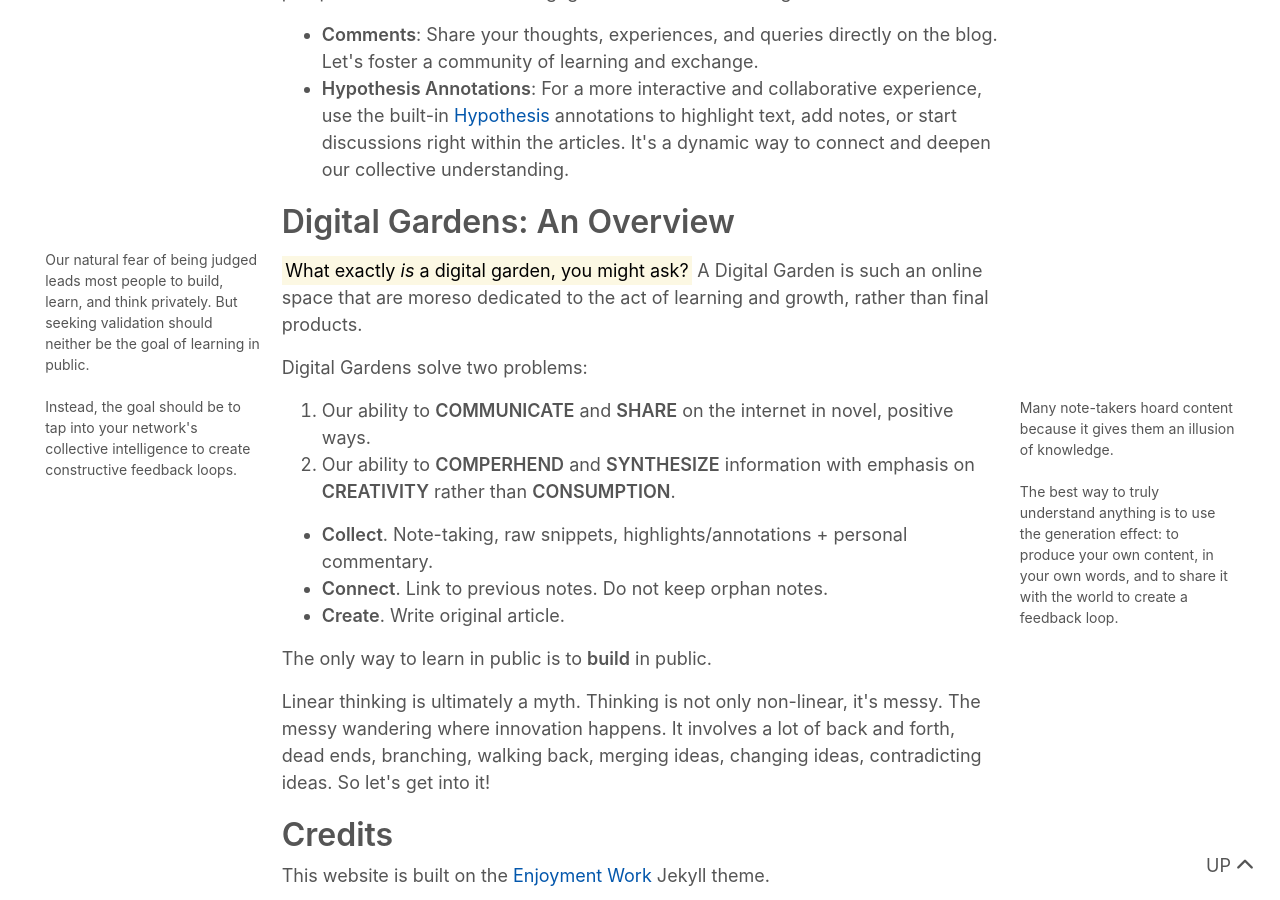
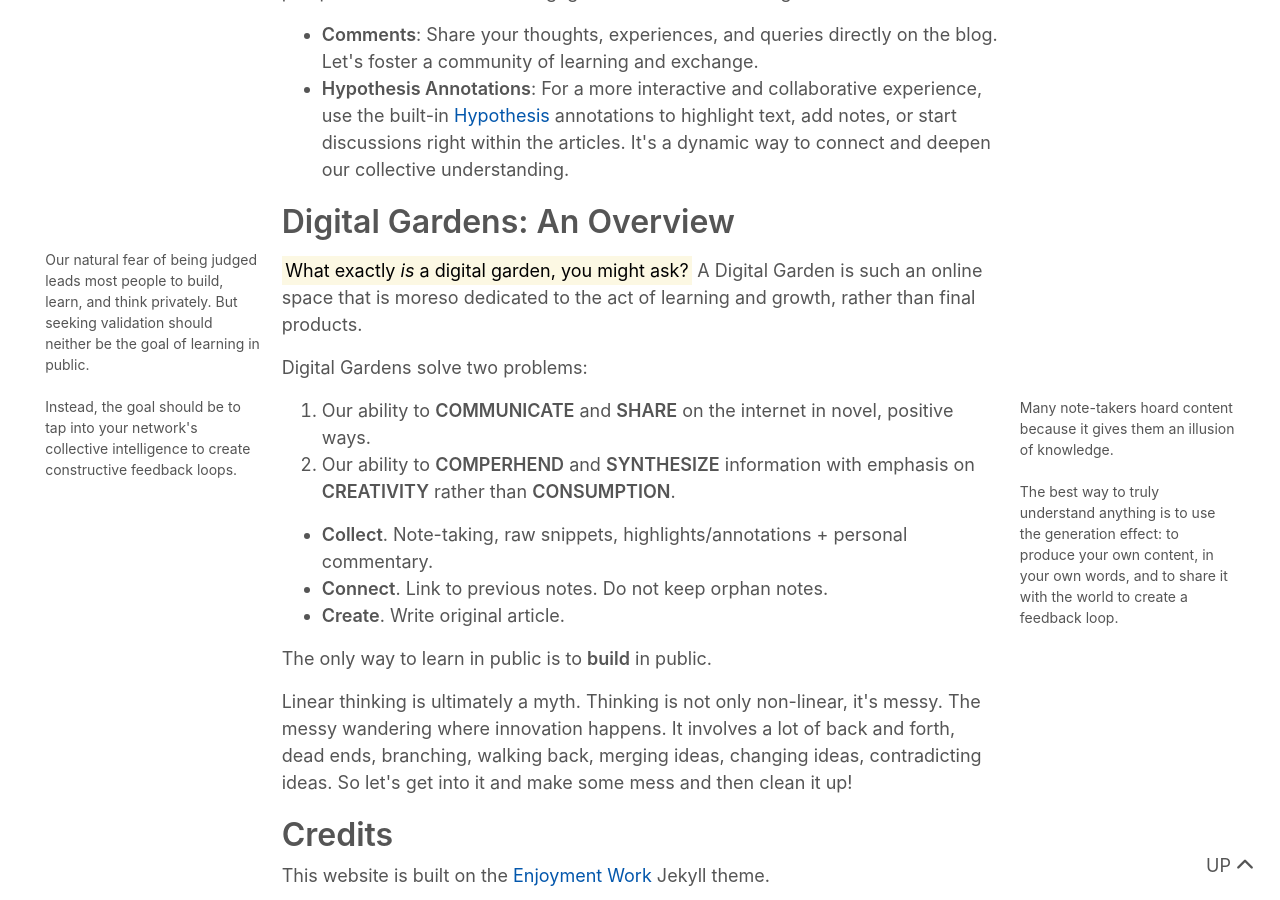
Before and after one commit to terbed/blog, a Jekyll site: the page built from index.md, in a window 1280 px wide and 900 px high, scrolled down 1150 px. Built offline with Jekyll 4.4.1, drawn with Linux system fonts in a browser that asks for light colours; nearby versions of some CDN libraries; comment, search, counter and statistics services are not loaded.

```diff
--- a/index.md
+++ b/index.md
@@ -44,7 +44,7 @@
 <br><br>Instead, the goal should be to tap into your network's collective intelligence to create constructive feedback loops.::lmn]]
 
 <mark>What exactly <i>is</i> a digital garden, you might ask?</mark>
-A Digital Garden is such an online space that are moreso dedicated to the act of learning and growth, rather than final products.
+A Digital Garden is such an online space that is moreso dedicated to the act of learning and growth, rather than final products.
 
 
 Digital Gardens solve two problems:
@@ -62,7 +62,7 @@
 
 Linear thinking is ultimately a myth. Thinking is not only non-linear, it's messy. The messy wandering where innovation happens.
 It involves a lot of back and forth, dead ends, branching, walking back, merging ideas, changing ideas, contradicting ideas.
-So let's get into it!
+So let's get into it and make some mess and then clean it up!
 
 ## Credits
 This website is built on the [Enjoyment Work](https://github.com/brennanbrown/enjoyment-work){:target="_blank"} Jekyll theme.
```
